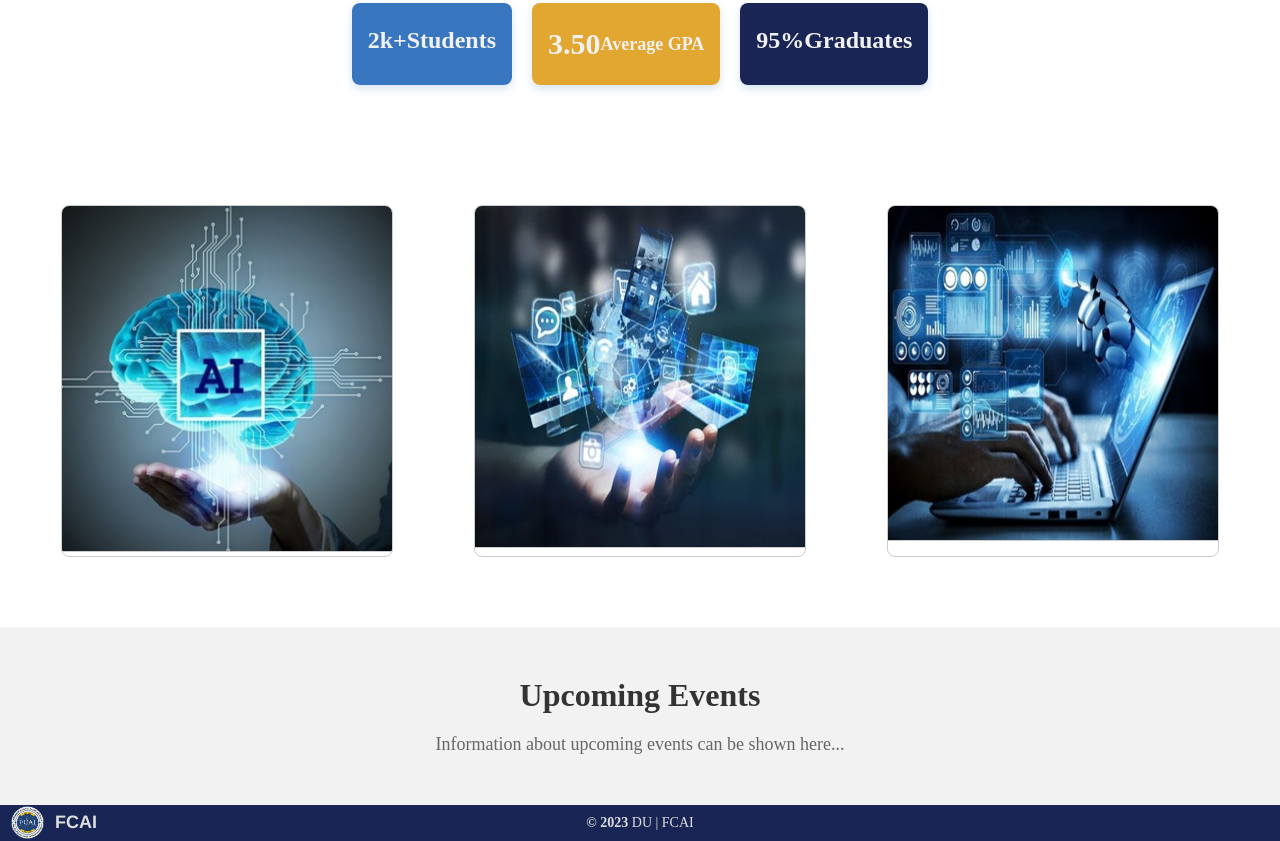
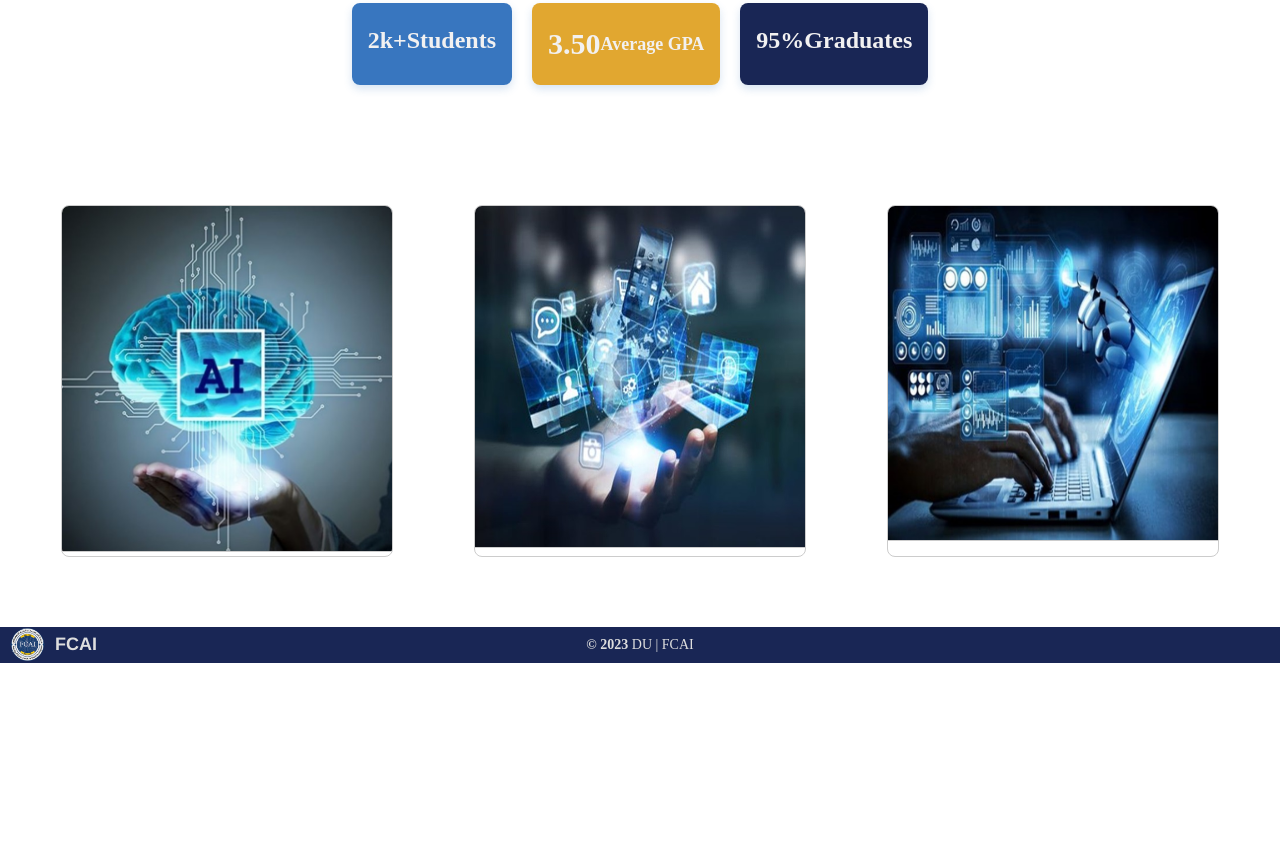
Before and after one commit to Mohamed77-eng/Faculty_Web_Browser, a plain HTML site: page Home/index.html in a window 1280 px wide. Shown: the part 1279-2120 px from the top of the page. After the commit the page ends 1942 px from the top, so only its background shows below. Drawn offline with Linux system fonts and the light colour scheme.

Commit message:
last edits

```diff
--- a/Home/index.html
+++ b/Home/index.html
@@ -23,10 +23,10 @@
             <a href="" class="a1">Home</a>
           </li>
           <li>
-            <a href="" class="a1">Programs</a>
+            <a href="/Programs/index.html" class="a1">Programs</a>
           </li>
           <li>
-            <a href="" class="a1">Levels</a>
+            <a href="/Levels/index.html" class="a1">Levels</a>
           </li>
           <li>
             <a href="" class="a1">Contact</a>
@@ -93,7 +93,7 @@
 
       <section class="banner">
         <div class="container">
-          <img src="imgs/about us.jpeg" alt="Welder" class="banner-image">
+          <img src="imgs/about us.jpeg" alt="Welder" class="banner-image" />
           <div class="banner-text">
             <h1>About Us</h1>
             <p>Building a more competitive business sector.</p>
@@ -155,10 +155,9 @@
         </div>
       </section>
       <!-- start on it -->
-      <section class="section-events">
-        <h2>Upcoming Events</h2>
-        <p>Information about upcoming events can be shown here...</p>
-      </section>
+
+
+
     </main>
 
     <!-- don't edit in footer -->
--- a/Home/styles.css
+++ b/Home/styles.css
@@ -193,6 +193,7 @@ a:not(.button):hover::before{
   border: 2px solid white;
   border-radius: 10px;
   font-weight: bold;
+  margin-top: 10px;
   text-decoration: none;
   color: white;
   transition: background 0.3s, color 0.3s;
@@ -340,25 +341,6 @@ h4 {
   line-height: 1.6;
 }
 
-/* Styles for the Events section */
-.section-events {
-  background-color: #f2f2f2;
-  padding: 50px 20px;
-  text-align: center;
-}
-
-.section-events h2 {
-  color: #333;
-  font-size: 32px;
-  margin-bottom: 20px;
-}
-
-.section-events p {
-  color: #666;
-  font-size: 18px;
-}
-
-
 
 /*-------------------------------------------Footer-------------------------------------------*/
 footer {
```
Also changed, not shown: CS/index.html (deleted), CS/main.css (deleted), CS/main.js (deleted), IS/index.html (deleted), IS/main.css (deleted), IS/main.js (deleted), IT/index.html (deleted), IT/main.css (deleted), IT/main.js (deleted).
